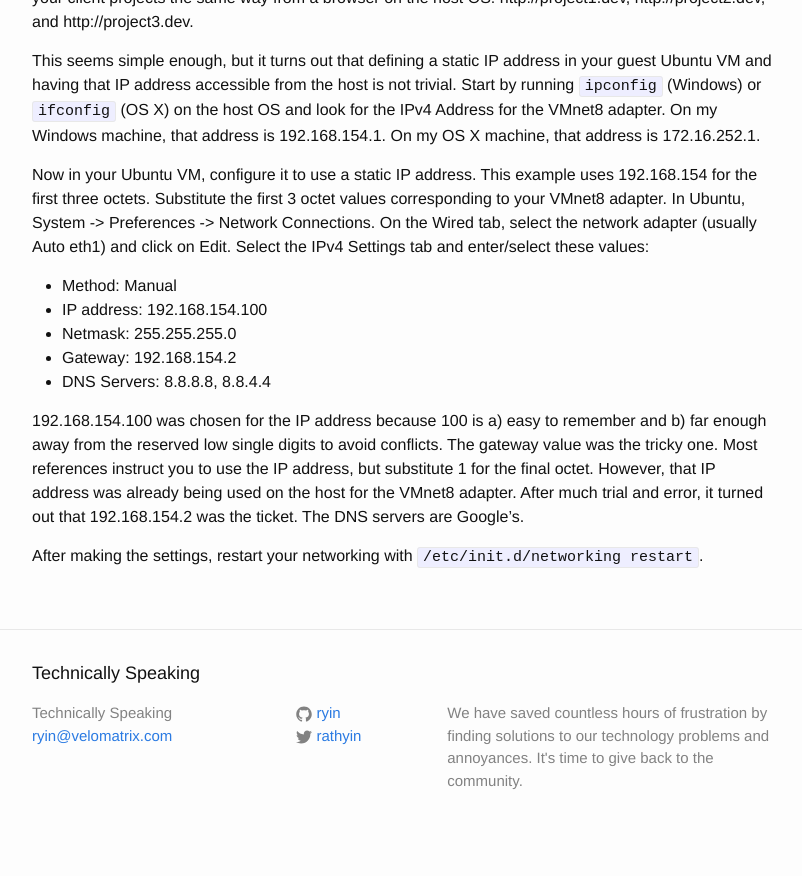
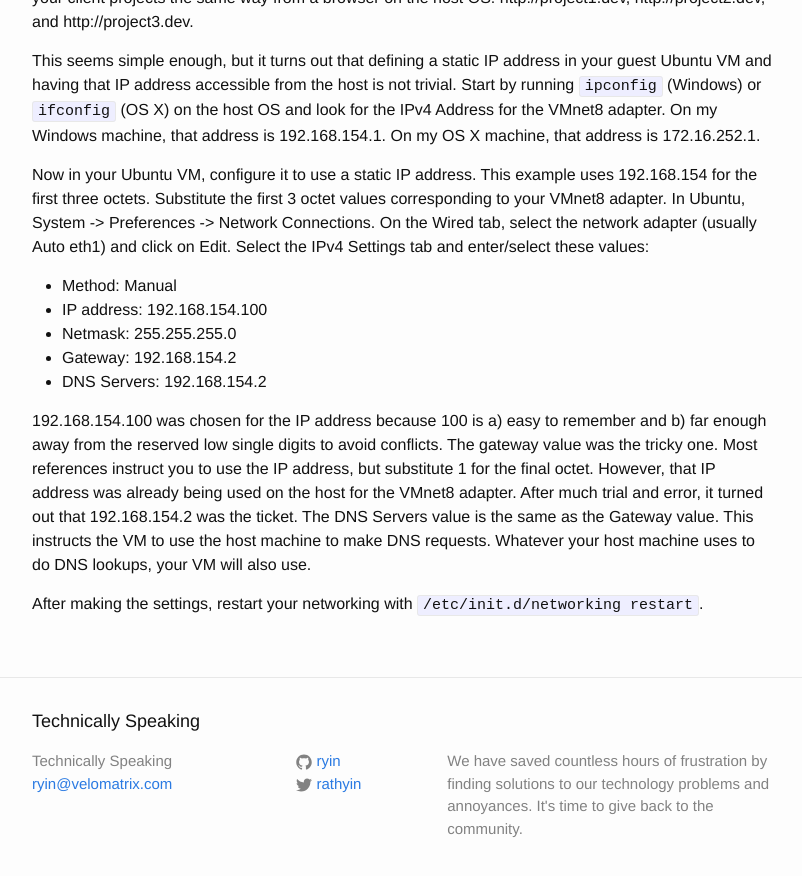
Before and after one commit to velomatrix/velomatrix.github.io, a Jekyll site: the page built from _posts/2011-01-07-access-your-vmware-instance-with-nat-and-a-static-ip-address.markdown, in a window 1280 px wide and 900 px high, scrolled down 909 px. Shown: the top 876 px of the window, without its empty margins (238-1040 px from the left). Built offline with Jekyll 4.4.1, drawn with Linux system fonts in a browser that asks for light colours; before the commit the page ends 1761 px from its top, so only the background shows below that.

Commit message:
Update the DNS setting
Using Google's DNS servers can sometimes fail because of network
filtering settings.  This change makes so that if the host machine can
access DNS, so can the VM.

```diff
--- a/_posts/2011-01-07-access-your-vmware-instance-with-nat-and-a-static-ip-address.markdown
+++ b/_posts/2011-01-07-access-your-vmware-instance-with-nat-and-a-static-ip-address.markdown
@@ -33,9 +33,9 @@ Now in your Ubuntu VM, configure it to use a static IP address.  This example us
 * IP address: 192.168.154.100
 * Netmask: 255.255.255.0
 * Gateway: 192.168.154.2
-* DNS Servers: 8.8.8.8, 8.8.4.4
+* DNS Servers: 192.168.154.2
 
-192.168.154.100 was chosen for the IP address because 100 is a) easy to remember and b) far enough away from the reserved low single digits to avoid conflicts.  The gateway value was the tricky one.  Most references instruct you to use the IP address, but substitute 1 for the final octet.  However, that IP address was already being used on the host for the VMnet8 adapter.  After much trial and error, it turned out that 192.168.154.2 was the ticket.  The DNS servers are Google’s.
+192.168.154.100 was chosen for the IP address because 100 is a) easy to remember and b) far enough away from the reserved low single digits to avoid conflicts.  The gateway value was the tricky one.  Most references instruct you to use the IP address, but substitute 1 for the final octet.  However, that IP address was already being used on the host for the VMnet8 adapter.  After much trial and error, it turned out that 192.168.154.2 was the ticket.  The DNS Servers value is the same as the Gateway value.  This instructs the VM to use the host machine to make DNS requests.  Whatever your host machine uses to do DNS lookups, your VM will also use.
 
 After making the settings, restart your networking with ``/etc/init.d/networking restart``.
 
```
